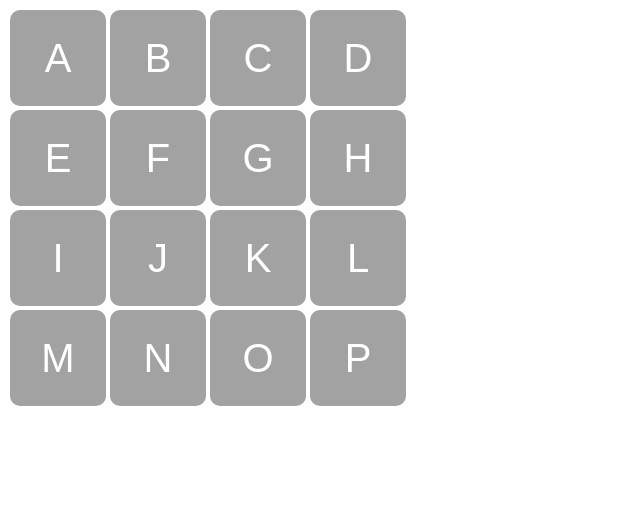
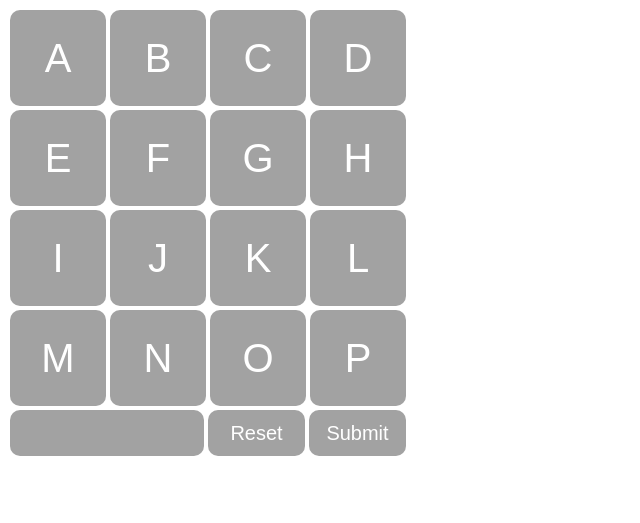
Before and after one commit to lukeschultz3/NonCompetitiveBoggle, a Flask app: page / in a window 1280 px wide. Shown: the top 523 px of the page, without its empty margins (0-640 px from the left). Run offline with Flask 2, Linux system fonts and the light colour scheme.

Commit message:
Add info bar

```diff
--- a/static/script.js
+++ b/static/script.js
@@ -1,9 +1,18 @@
 
+let die = ["A", "B", "C", "D",
+           "E", "F", "G", "H",
+           "I", "J", "K", "L",
+           "M", "N", "O", "P"];
 
 let dieCoords = ["00", "01", "02", "03",
                  "10", "11", "12", "13",
                  "20", "21", "22", "23",
                  "30", "31", "32", "33"];
+
+let selected = [false, false, false, false,
+                false, false, false, false,
+                false, false, false, false,
+                false, false, false, false];
 
 let word = "";
 
@@ -14,15 +23,33 @@ let word = "";
         for (let i = 0; i < dieCoords.length; i++) {
             document.getElementById(dieCoords[i]).addEventListener(
                 "click", function (event) {
-                    document.getElementById(dieCoords[i]).classList.add("selectedDie");
+                    if (!selected[i]) {
+                        document.getElementById(dieCoords[i]).classList.add("selectedDie");
+                        word += die[i];
+                        document.getElementById("word").innerHTML = word;
+                        selected[i] = true;
+                    }
                 }
             );
         }
+
+        document.getElementById("reset").addEventListener("click",
+            function (event) {
+                resetWord();
+                word = "";
+                document.getElementById("word").innerHTML = word;
+            }
+        );
     }
 
     function resetWord() {
         for (let i = 0; i < dieCoords.length; i++) {
             document.getElementById(dieCoords[i]).classList.remove("selectedDie");
         }
+
+        selected = [false, false, false, false,
+                    false, false, false, false,
+                    false, false, false, false,
+                    false, false, false, false];
     }
 })(window, document, undefined);
--- a/static/styles.css
+++ b/static/styles.css
@@ -1,3 +1,8 @@
+body {
+  font-family: sans-serif;
+  font-size: 40px;
+  color: white;
+}
 
 .row {
   display: flex;
@@ -6,6 +11,11 @@
   align-items: stretch;
   height: 100px;
   width: 400px;
+}
+
+#infoRow {
+  height: 50px !important;
+  font-size: 20px;
 }
 
 .column {
@@ -24,12 +34,41 @@
   display: flex;
   align-items: center;
   justify-content: center;
-
-  font-family: sans-serif;
-  font-size: 40px;
-  color: white;
 }
 
 .selectedDie {
   background-color: #00a200 !important;
 }
+
+#word {
+  flex: 2 !important;
+
+  display: flex;
+  align-items: center;
+  justify-content: center;
+
+  background-color: #a2a2a2;
+  border-radius: 10px;
+}
+
+#reset {
+  flex: 1;
+
+  display: flex;
+  align-items: center;
+  justify-content: center;
+
+  background-color: #a2a2a2;
+  border-radius: 10px;
+}
+
+#submit {
+  flex: 1;
+
+  display: flex;
+  align-items: center;
+  justify-content: center;
+
+  background-color: #a2a2a2;
+  border-radius: 10px;
+}
--- a/templates/index.html
+++ b/templates/index.html
@@ -65,6 +65,11 @@
         <div class="die" id="33">P</div>
       </div>
     </div>
+    <div class="row" id="infoRow">
+      <div class="column" id="word"></div>
+      <div class="column" id="reset">Reset</div>
+      <div class="column" id="submit">Submit</div>
+    </div>
   </div>
 </body>
 </head>
```
